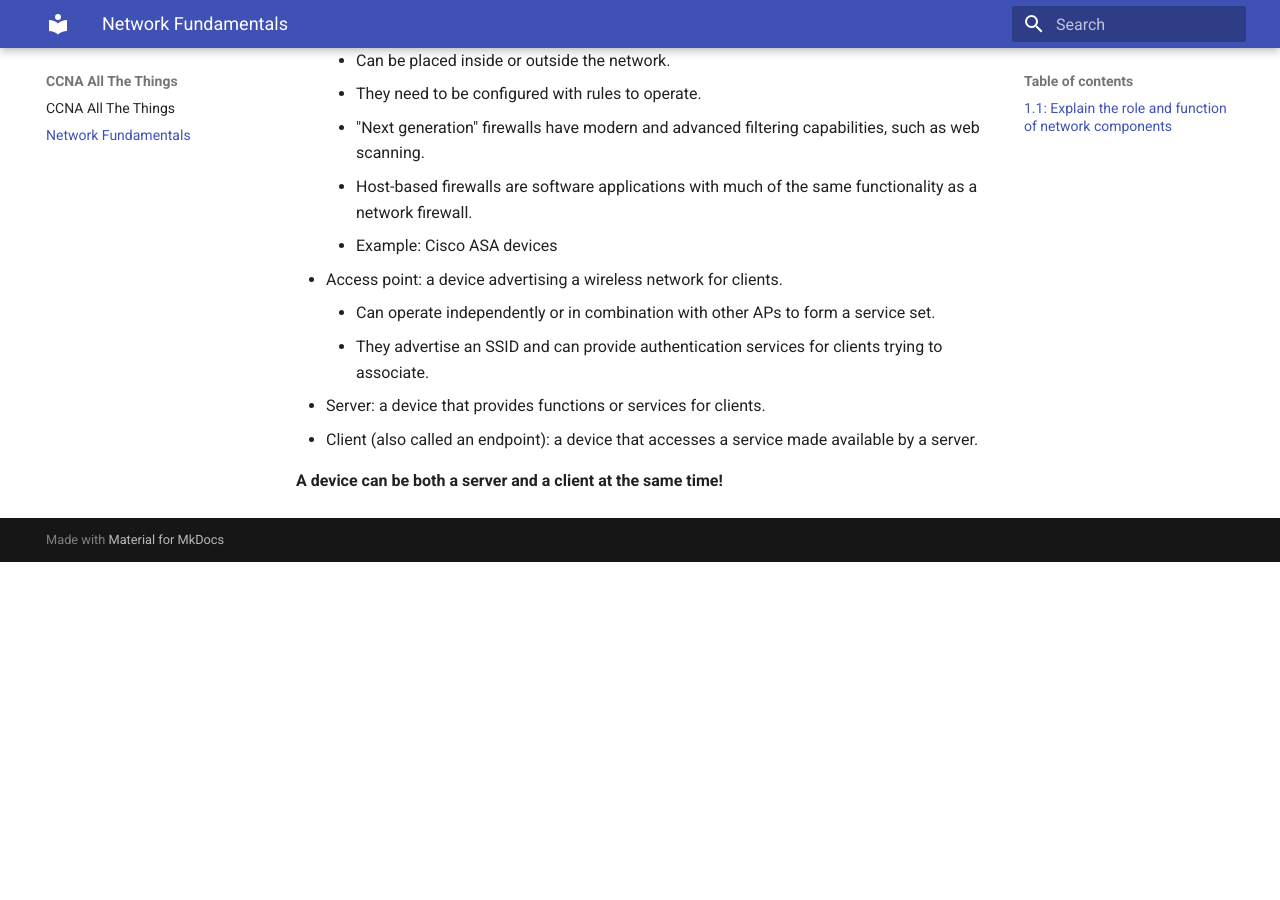
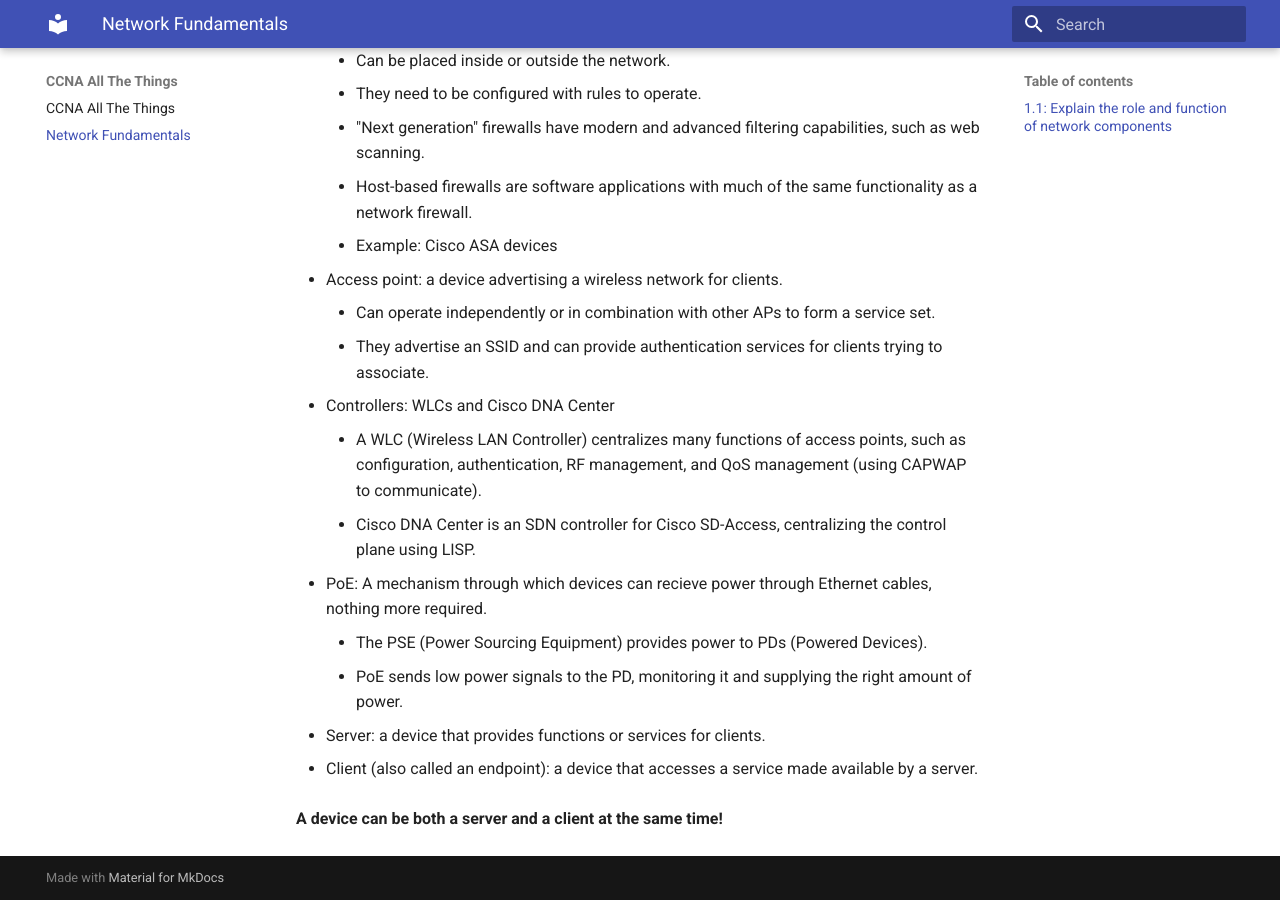
Before and after one commit to th3hat3d/CCNA-All-The-Things.github.io, an MkDocs documentation site: the page built from docs/Network Fundamentals.md, in a window 1280 px wide and 900 px high, scrolled down 762 px. Built offline with MkDocs 1.6.1 and Material for MkDocs 9.7.7, drawn with Linux system fonts in a browser that asks for light colours; before the commit the page ends 1324 px from its top, so only the background shows below that.

Commit message:
Completed section 1.1

```diff
--- a/docs/Network Fundamentals.md
+++ b/docs/Network Fundamentals.md
@@ -29,7 +29,16 @@
     * Can operate independently or in combination with other APs to form a service set.
     * They advertise an SSID and can provide authentication services for clients trying to associate.
 
++ Controllers: WLCs and Cisco DNA Center
+    * A WLC (Wireless LAN Controller) centralizes many functions of access points, such as configuration, authentication, RF management, and QoS management (using CAPWAP to communicate).
+    * Cisco DNA Center is an SDN controller for Cisco SD-Access, centralizing the control plane using LISP.
+
++ PoE: A mechanism through which devices can recieve power through Ethernet cables, nothing more required.
+    * The PSE (Power Sourcing Equipment) provides power to PDs (Powered Devices).
+    * PoE sends low power signals to the PD, monitoring it and supplying the right amount of power.
+
 + Server: a device that provides functions or services for clients.
+
 + Client (also called an endpoint): a device that accesses a service made available by a server.
 
 **A device can be both a server and a client at the same time!**
```
